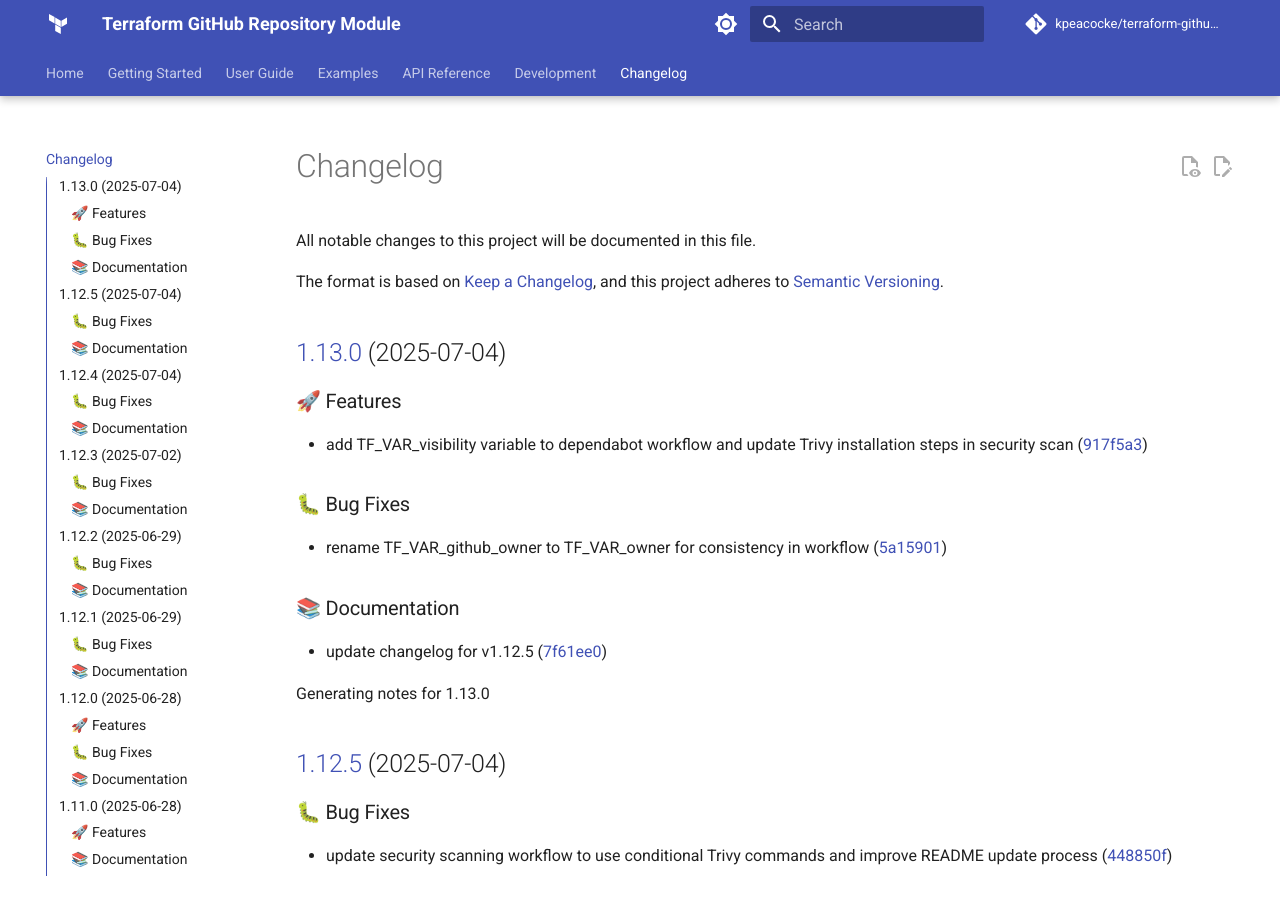
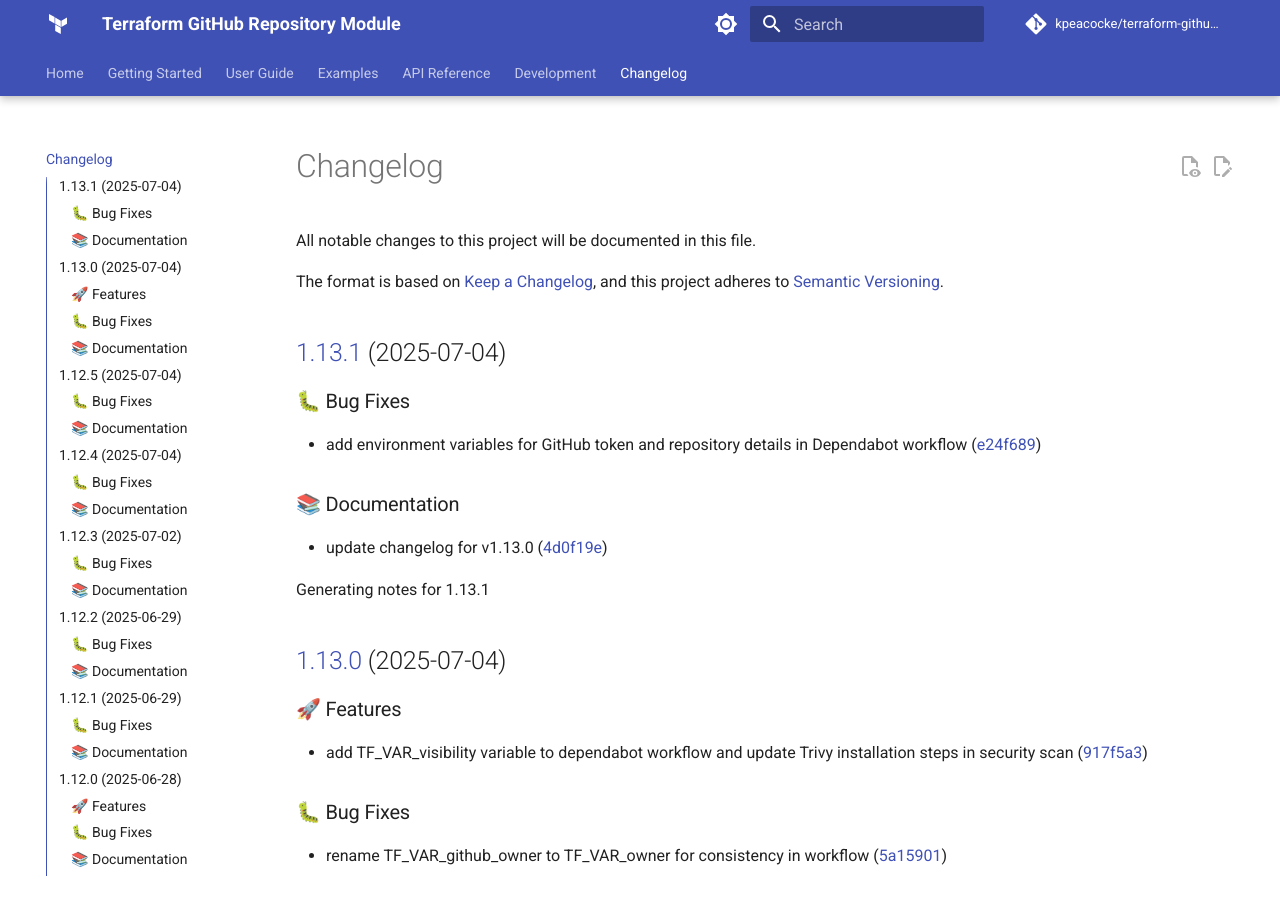
Before and after one commit to kpeacocke/terraform-github-repo, an MkDocs documentation site: the page built from docs/changelog.md, in a window 1280 px wide and 900 px high. Built offline with MkDocs 1.6.1 and Material for MkDocs 9.7.7, drawn with Linux system fonts in a browser that asks for light colours; comment, search, counter and statistics services are not loaded; the version menu is left out.

Commit message:
docs: update changelog for v1.13.1

```diff
--- a/docs/changelog.md
+++ b/docs/changelog.md
@@ -6,6 +6,18 @@ The format is based on [Keep a Changelog](https://keepachangelog.com/en/1.0.0/),
 and this project adheres to [Semantic Versioning](https://semver.org/spec/v2.0.0.html).
 
 <!-- markdownlint-disable MD024 -->
+
+## [1.13.1](https://github.com/kpeacocke/terraform-github-repo/compare/v1.13.0...v1.13.1) (2025-07-04)
+
+### 🐛 Bug Fixes
+
+* add environment variables for GitHub token and repository details in Dependabot workflow ([e24f689](https://github.com/kpeacocke/terraform-github-repo/commit/e24f6897a07e96f14b12984ffb25c1550908a3be))
+
+### 📚 Documentation
+
+* update changelog for v1.13.0 ([4d0f19e](https://github.com/kpeacocke/terraform-github-repo/commit/4d0f19eda9cf0c2de6b50ab6c1ff7daa38d7dc76))
+
+Generating notes for 1.13.1
 
 ## [1.13.0](https://github.com/kpeacocke/terraform-github-repo/compare/v1.12.5...v1.13.0) (2025-07-04)
 
```
